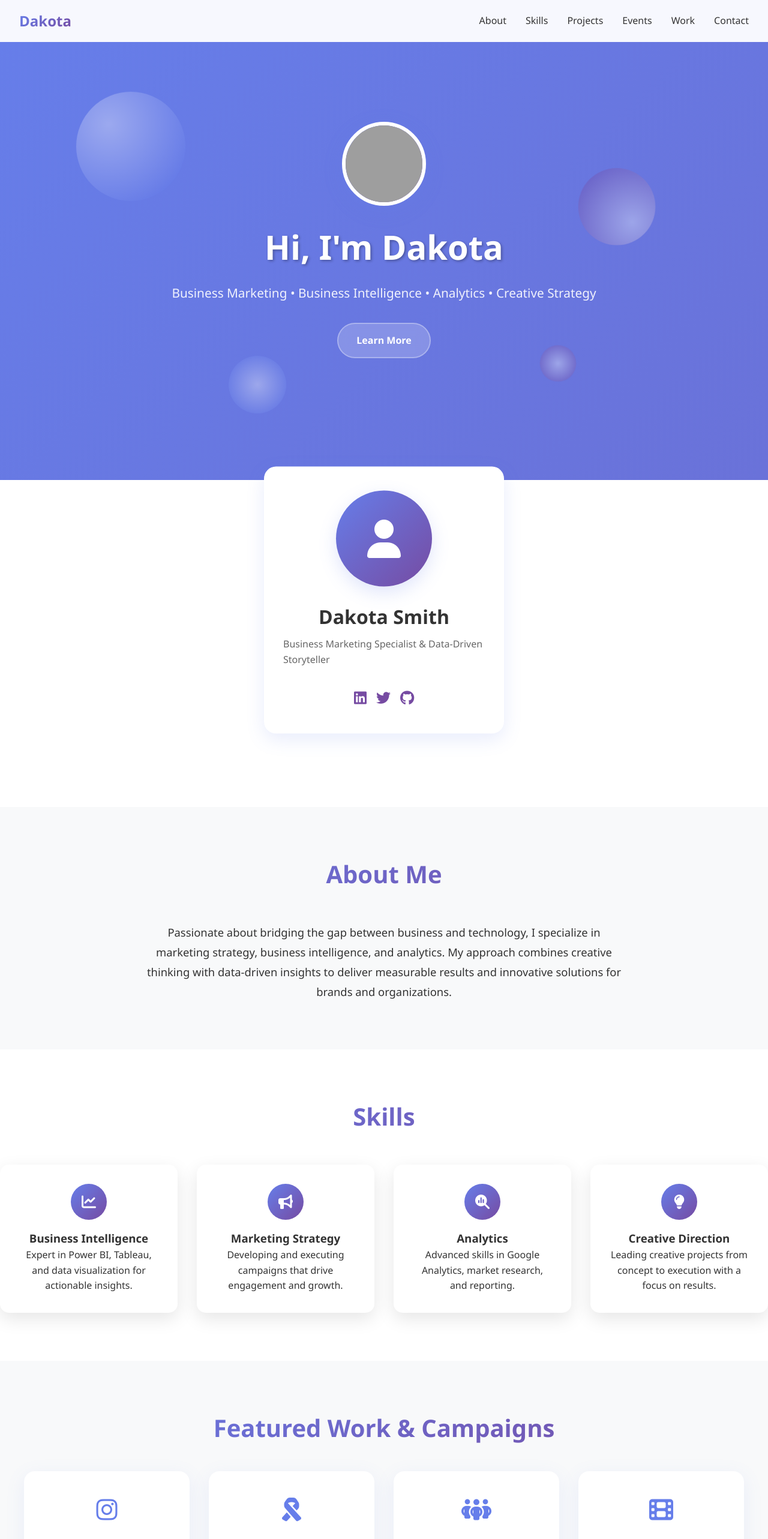
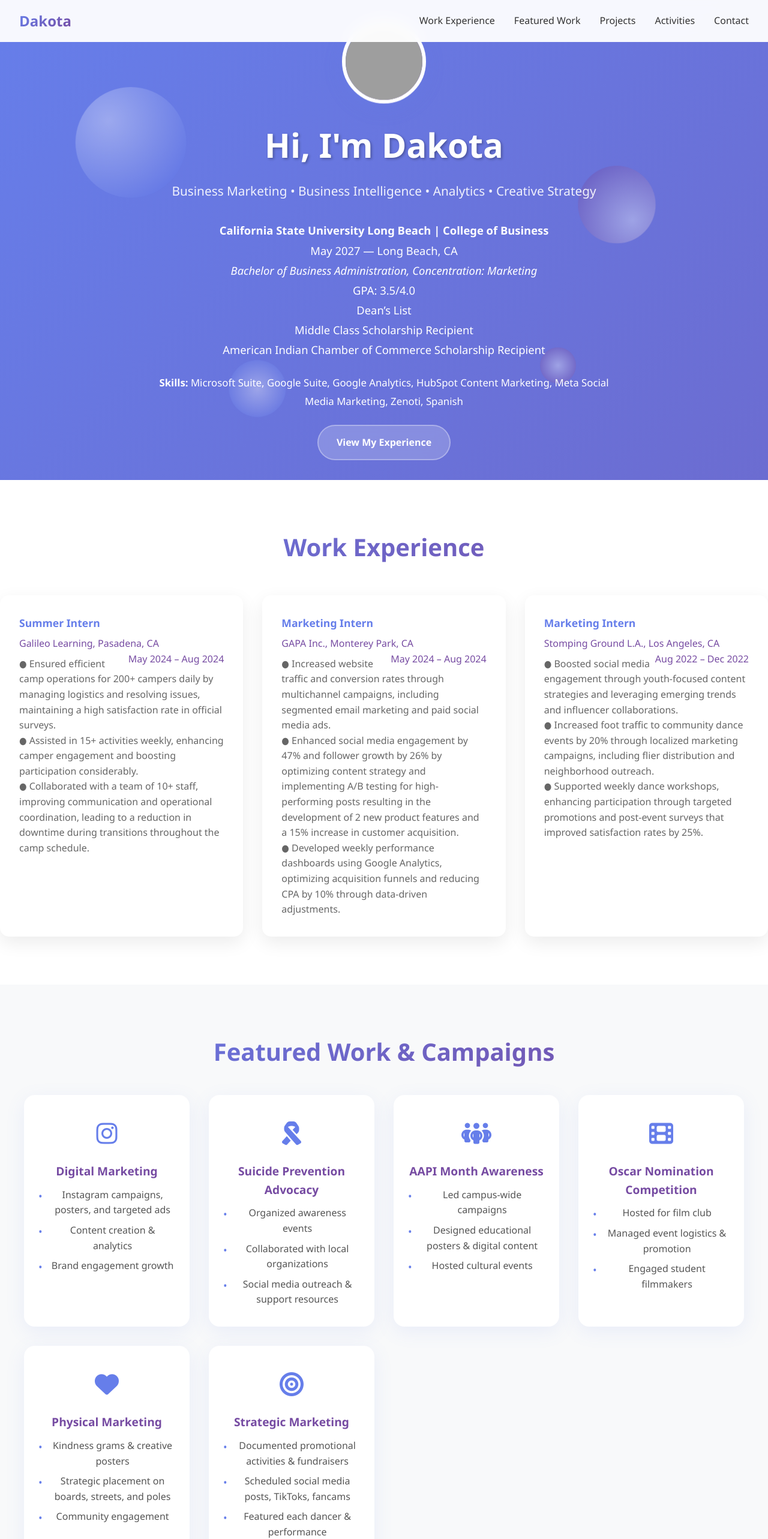
Before and after one commit to Dakshaarvind/Dakota_Portolio, a plain HTML site: page index.html in a window 1280 px wide. Shown: the top 2565 px of the page at 60% size. Drawn offline with Linux system fonts and the light colour scheme; grey boxes are pictures that could not be loaded.

Commit message:
changing arrangement(skill section twice)

```diff
--- a/index.html
+++ b/index.html
@@ -261,11 +261,10 @@
         <div class="nav-container">
             <div class="logo">Dakota</div>
             <ul class="nav-links">
-                <li><a href="#about">About</a></li>
-                <li><a href="#skills">Skills</a></li>
+                <li><a href="#work">Work Experience</a></li>
+                <li><a href="#featured-work">Featured Work</a></li>
                 <li><a href="#projects">Projects</a></li>
-                <li><a href="#events">Events</a></li>
-                <li><a href="#work">Work</a></li>
+                <li><a href="#activities">Activities</a></li>
                 <li><a href="#contact">Contact</a></li>
             </ul>
         </div>
@@ -284,52 +283,50 @@
             </div>
             <h1>Hi, I'm Dakota</h1>
             <p>Business Marketing • Business Intelligence • Analytics • Creative Strategy</p>
-            <a href="#about" class="cta-button">Learn More</a>
+            <div class="about-content fade-in" style="margin-bottom:1.5rem;">
+                <strong>California State University Long Beach | College of Business</strong> <br>
+                <span>May 2027 &mdash; Long Beach, CA</span><br>
+                <em>Bachelor of Business Administration, Concentration: Marketing</em><br>
+                GPA: 3.5/4.0<br>
+                Dean’s List<br>
+                Middle Class Scholarship Recipient<br>
+                American Indian Chamber of Commerce Scholarship Recipient
+            </div>
+            <div class="about-content fade-in" style="font-size:1.05rem;">
+                <strong>Skills:</strong> Microsoft Suite, Google Suite, Google Analytics, HubSpot Content Marketing, Meta Social Media Marketing, Zenoti, Spanish
+            </div>
+            <a href="#work" class="cta-button" style="margin-top:1.5rem;">View My Experience</a>
         </div>
     </section>
-    <section class="profile-section">
-        <div class="profile-card fade-in">
-            <div class="profile-img">
-                <!-- Replace with actual image if available -->
-                <i class="fa-solid fa-user"></i>
+    <section class="section" id="work">
+        <h2 class="section-title">Work Experience</h2>
+        <div class="work-grid fade-in">
+            <div class="work-card">
+                <div class="work-role">Summer Intern</div>
+                <div class="work-company">Galileo Learning, Pasadena, CA <span style="float:right;">May 2024 – Aug 2024</span></div>
+                <div class="work-description">
+                    ● Ensured efficient camp operations for 200+ campers daily by managing logistics and resolving issues, maintaining a high satisfaction rate in official surveys.<br>
+                    ● Assisted in 15+ activities weekly, enhancing camper engagement and boosting participation considerably.<br>
+                    ● Collaborated with a team of 10+ staff, improving communication and operational coordination, leading to a reduction in downtime during transitions throughout the camp schedule.
+                </div>
             </div>
-            <h2>Dakota Smith</h2>
-            <p>Business Marketing Specialist & Data-Driven Storyteller</p>
-            <div class="profile-socials">
-                <a href="#"><i class="fab fa-linkedin"></i></a>
-                <a href="#"><i class="fab fa-twitter"></i></a>
-                <a href="#"><i class="fab fa-github"></i></a>
+            <div class="work-card">
+                <div class="work-role">Marketing Intern</div>
+                <div class="work-company">GAPA Inc., Monterey Park, CA <span style="float:right;">May 2024 – Aug 2024</span></div>
+                <div class="work-description">
+                    ● Increased website traffic and conversion rates through multichannel campaigns, including segmented email marketing and paid social media ads.<br>
+                    ● Enhanced social media engagement by 47% and follower growth by 26% by optimizing content strategy and implementing A/B testing for high-performing posts resulting in the development of 2 new product features and a 15% increase in customer acquisition.<br>
+                    ● Developed weekly performance dashboards using Google Analytics, optimizing acquisition funnels and reducing CPA by 10% through data-driven adjustments.
+                </div>
             </div>
-        </div>
-    </section>
-    <section class="section" id="about">
-        <h2 class="section-title">About Me</h2>
-        <div class="about-content fade-in">
-            Passionate about bridging the gap between business and technology, I specialize in marketing strategy, business intelligence, and analytics. My approach combines creative thinking with data-driven insights to deliver measurable results and innovative solutions for brands and organizations.
-        </div>
-    </section>
-    <section class="section" id="skills">
-        <h2 class="section-title">Skills</h2>
-        <div class="skills-grid fade-in">
-            <div class="skill-card">
-                <div class="skill-icon"><i class="fa-solid fa-chart-line"></i></div>
-                <h3>Business Intelligence</h3>
-                <p>Expert in Power BI, Tableau, and data visualization for actionable insights.</p>
-            </div>
-            <div class="skill-card">
-                <div class="skill-icon"><i class="fa-solid fa-bullhorn"></i></div>
-                <h3>Marketing Strategy</h3>
-                <p>Developing and executing campaigns that drive engagement and growth.</p>
-            </div>
-            <div class="skill-card">
-                <div class="skill-icon"><i class="fa-solid fa-magnifying-glass-chart"></i></div>
-                <h3>Analytics</h3>
-                <p>Advanced skills in Google Analytics, market research, and reporting.</p>
-            </div>
-            <div class="skill-card">
-                <div class="skill-icon"><i class="fa-solid fa-lightbulb"></i></div>
-                <h3>Creative Direction</h3>
-                <p>Leading creative projects from concept to execution with a focus on results.</p>
+            <div class="work-card">
+                <div class="work-role">Marketing Intern</div>
+                <div class="work-company">Stomping Ground L.A., Los Angeles, CA <span style="float:right;">Aug 2022 – Dec 2022</span></div>
+                <div class="work-description">
+                    ● Boosted social media engagement through youth-focused content strategies and leveraging emerging trends and influencer collaborations.<br>
+                    ● Increased foot traffic to community dance events by 20% through localized marketing campaigns, including flier distribution and neighborhood outreach.<br>
+                    ● Supported weekly dance workshops, enhancing participation through targeted promotions and post-event surveys that improved satisfaction rates by 25%.
+                </div>
             </div>
         </div>
     </section>
@@ -398,18 +395,6 @@
             </div>
         </div>
     </section>
-    <section class="section" id="education">
-        <h2 class="section-title">Education</h2>
-        <div class="about-content fade-in">
-            <strong>California State University Long Beach | College of Business</strong> <br>
-            <span>May 2027 &mdash; Long Beach, CA</span><br>
-            <em>Bachelor of Business Administration, Concentration: Marketing</em><br>
-            GPA: 3.5/4.0<br>
-            Dean’s List<br>
-            Middle Class Scholarship Recipient<br>
-            American Indian Chamber of Commerce Scholarship Recipient
-        </div>
-    </section>
     <section class="section" id="projects">
         <h2 class="section-title">Projects</h2>
         <div class="projects-grid fade-in">
@@ -451,58 +436,6 @@
             </div>
         </div>
     </section>
-    <section class="section" id="events">
-        <h2 class="section-title">Events</h2>
-        <div class="events-grid fade-in">
-            <div class="event-card">
-                <div class="event-title">Keynote Speaker: Data-Driven Marketing</div>
-                <div class="event-date">June 2025</div>
-                <div class="event-description">Presented at the National Marketing Summit on leveraging analytics for business growth.</div>
-            </div>
-            <div class="event-card">
-                <div class="event-title">Workshop: Power BI for Beginners</div>
-                <div class="event-date">March 2025</div>
-                <div class="event-description">Hosted a hands-on workshop teaching business professionals how to visualize and interpret data.</div>
-            </div>
-            <div class="event-card">
-                <div class="event-title">Panelist: Women in Tech</div>
-                <div class="event-date">November 2024</div>
-                <div class="event-description">Shared insights on career growth and diversity in technology at a regional conference.</div>
-            </div>
-        </div>
-    </section>
-    <section class="section" id="work">
-        <h2 class="section-title">Work Experience</h2>
-        <div class="work-grid fade-in">
-            <div class="work-card">
-                <div class="work-role">Summer Intern</div>
-                <div class="work-company">Galileo Learning, Pasadena, CA <span style="float:right;">May 2024 – Aug 2024</span></div>
-                <div class="work-description">
-                    ● Ensured efficient camp operations for 200+ campers daily by managing logistics and resolving issues, maintaining a high satisfaction rate in official surveys.<br>
-                    ● Assisted in 15+ activities weekly, enhancing camper engagement and boosting participation considerably.<br>
-                    ● Collaborated with a team of 10+ staff, improving communication and operational coordination, leading to a reduction in downtime during transitions throughout the camp schedule.
-                </div>
-            </div>
-            <div class="work-card">
-                <div class="work-role">Marketing Intern</div>
-                <div class="work-company">GAPA Inc., Monterey Park, CA <span style="float:right;">May 2024 – Aug 2024</span></div>
-                <div class="work-description">
-                    ● Increased website traffic and conversion rates through multichannel campaigns, including segmented email marketing and paid social media ads.<br>
-                    ● Enhanced social media engagement by 47% and follower growth by 26% by optimizing content strategy and implementing A/B testing for high-performing posts resulting in the development of 2 new product features and a 15% increase in customer acquisition.<br>
-                    ● Developed weekly performance dashboards using Google Analytics, optimizing acquisition funnels and reducing CPA by 10% through data-driven adjustments.
-                </div>
-            </div>
-            <div class="work-card">
-                <div class="work-role">Marketing Intern</div>
-                <div class="work-company">Stomping Ground L.A., Los Angeles, CA <span style="float:right;">Aug 2022 – Dec 2022</span></div>
-                <div class="work-description">
-                    ● Boosted social media engagement through youth-focused content strategies and leveraging emerging trends and influencer collaborations.<br>
-                    ● Increased foot traffic to community dance events by 20% through localized marketing campaigns, including flier distribution and neighborhood outreach.<br>
-                    ● Supported weekly dance workshops, enhancing participation through targeted promotions and post-event surveys that improved satisfaction rates by 25%.
-                </div>
-            </div>
-        </div>
-    </section>
     <section class="section" id="activities">
         <h2 class="section-title">Activities</h2>
         <div class="work-grid fade-in">
@@ -533,12 +466,6 @@
                     ● Contributed 22 hours of service, significantly impacting the library’s mission of promoting literacy and education for children.
                 </div>
             </div>
-        </div>
-    </section>
-    <section class="section" id="skills-list">
-        <h2 class="section-title">Skills</h2>
-        <div class="about-content fade-in">
-            Microsoft Suite, Google Suite, Google Analytics, HubSpot Content Marketing, Meta Social Media Marketing, Zenoti, Spanish
         </div>
     </section>
     <section class="section" id="contact">
```
